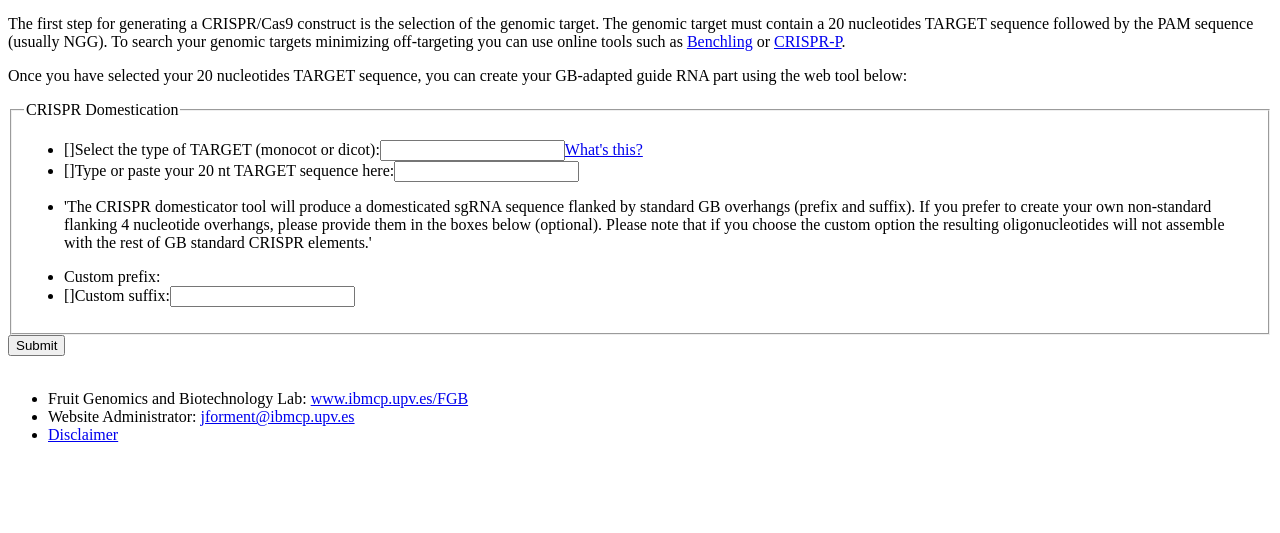
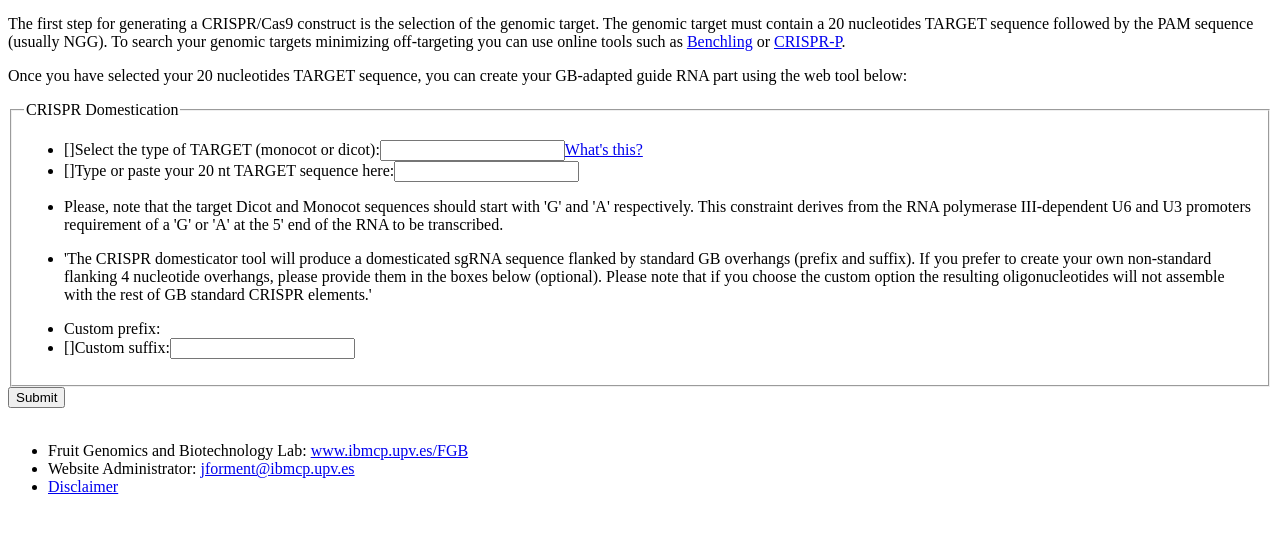
Before and after one commit to bioinfcomav/goldebraid, a Django app: template goldenbraid/templates/crispr_template.html in a window 1280 px wide. Shown: the part 253-786 px from the top of the page. Run offline with Django 3.2, Linux system fonts and the light colour scheme; the template is opened without the code that fills it, so the values that code supplies are empty, except form fields; tables that the repository leaves empty hold one stand-in row (values such as "Sample post"); form fields are guessed from the names that the template uses; parts of the project's set-up code (start-up, migrations or seed data) failed here and were passed over.

Commit message:
updates in crisper template

```diff
--- a/goldenbraid/templates/crispr_template.html
+++ b/goldenbraid/templates/crispr_template.html
@@ -21,6 +21,9 @@
 		<li>
 	        {{ form.seq.errors }}<label for="name">Type or paste your 20 nt TARGET sequence here:</label>{{ form.seq }}
 		</li>
+              <li>
+              <p><span class="warning">Please, note that the target Dicot and Monocot sequences should start with 'G' and 'A' respectively. This constraint derives from the RNA polymerase III-dependent U6 and U3 promoters requirement of a 'G' or 'A' at the 5' end of the RNA to be transcribed.</span></p>
+              </li>
 		<li>
 		<p><span class='notes'>'The CRISPR domesticator tool will produce a domesticated sgRNA sequence flanked by standard GB overhangs (prefix and suffix). If you prefer to create your own non-standard flanking 4 nucleotide overhangs, please provide them in the boxes below (optional).
 		<span class='warningcrispr'>Please note that if you choose the custom option the resulting oligonucleotides will not assemble with the rest of GB standard CRISPR elements</span>.'</span></p>
```
